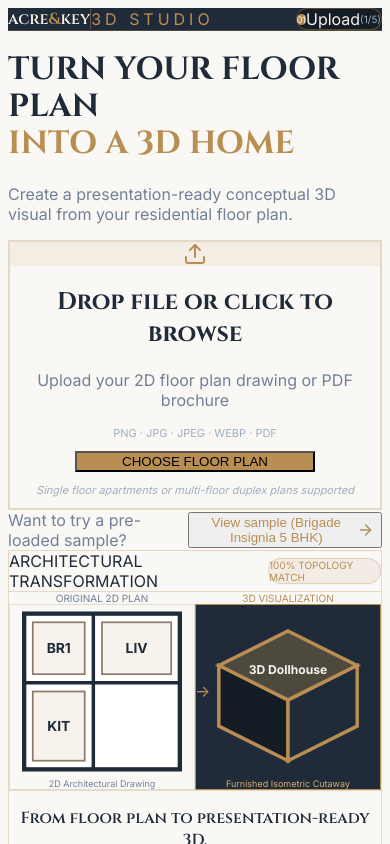
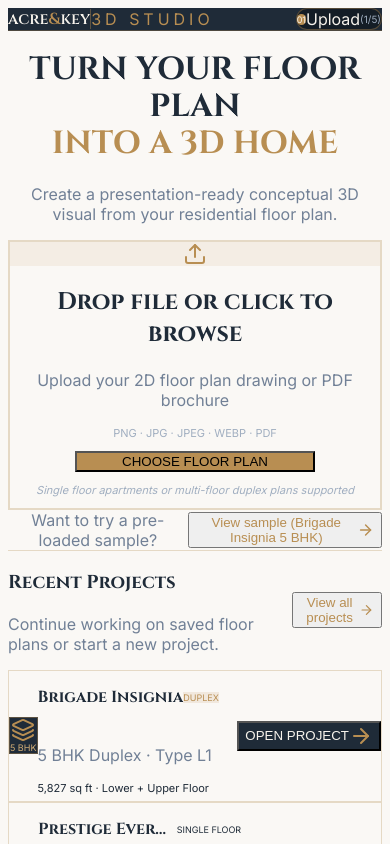
Before and after one commit to arviind-patidar/AnK_3D, a Next.js app: page / in a window 390 px wide. Shown: the top 844 px of the page. Built offline with nearby package versions, Linux system fonts and the light colour scheme.

Commit message:
Remove Architectural Transformation graphic from first section

```diff
--- a/components/screens/UploadScreen.tsx
+++ b/components/screens/UploadScreen.tsx
@@ -70,16 +70,14 @@ export const UploadScreen: React.FC<UploadScreenProps> = ({
 
   return (
     <div className="w-full max-w-[1380px] mx-auto px-6 sm:px-8 lg:px-10 py-6 space-y-10">
-      {/* Top Hero Layout: 55% Left (Title + Dropzone) / 45% Right (Before/After Visual) */}
-      <div className="grid grid-cols-1 lg:grid-cols-12 gap-8 items-stretch">
-        {/* Left Column: Title, Subtitle, Upload Card, Sample Link (7 cols ~58%) */}
-        <div className="lg:col-span-7 flex flex-col justify-between space-y-6">
+      {/* Top Hero Layout: Centered Title + Dropzone */}
+      <div className="max-w-3xl mx-auto flex flex-col justify-between space-y-6 text-center">
         <div className="space-y-3">
           <h1 className="font-serif font-extrabold text-3xl sm:text-4xl lg:text-[42px] leading-[1.15] text-[#1F2B38] tracking-tight">
             TURN YOUR FLOOR PLAN <br />
             <span className="text-[#B88E52]">INTO A 3D HOME</span>
           </h1>
-            <p className="text-sm sm:text-base text-[#718096] font-normal max-w-xl leading-relaxed">
+          <p className="text-sm sm:text-base text-[#718096] font-normal max-w-xl mx-auto leading-relaxed">
             Create a presentation-ready conceptual 3D visual from your residential floor plan.
           </p>
         </div>
@@ -93,7 +91,7 @@ export const UploadScreen: React.FC<UploadScreenProps> = ({
           onDragLeave={() => setDragOver(false)}
           onDrop={handleDrop}
           onClick={() => fileInputRef.current?.click()}
-            className={`bg-[#FAF8F5] border-2 rounded-2xl p-6 sm:p-7 text-center cursor-pointer transition-all shadow-sm ${
+          className={`bg-[#FAF8F5] border-2 rounded-2xl p-8 sm:p-10 text-center cursor-pointer transition-all shadow-sm ${
             dragOver
               ? 'border-[#B88E52] bg-[#B88E52]/10 scale-[1.01]'
               : 'border-[#E5D9C5] hover:border-[#B88E52] hover:shadow-md'
@@ -108,22 +106,22 @@ export const UploadScreen: React.FC<UploadScreenProps> = ({
             className="hidden"
           />
 
-            <div className="w-10 h-10 rounded-xl bg-[#B88E52]/10 text-[#B88E52] flex items-center justify-center mx-auto mb-2.5">
-              <Upload className="w-5 h-5" />
+          <div className="w-12 h-12 rounded-xl bg-[#B88E52]/10 text-[#B88E52] flex items-center justify-center mx-auto mb-3">
+            <Upload className="w-6 h-6" />
           </div>
 
-            <h2 className="font-serif font-bold text-lg sm:text-xl text-[#1F2B38] tracking-wide">
+          <h2 className="font-serif font-bold text-xl sm:text-2xl text-[#1F2B38] tracking-wide">
             {dragOver ? 'DROP TO UPLOAD' : 'Drop file or click to browse'}
           </h2>
-            <p className="text-xs text-[#718096] mt-1 font-medium">
+          <p className="text-xs sm:text-sm text-[#718096] mt-1 font-medium">
             Upload your 2D floor plan drawing or PDF brochure
           </p>
-            <p className="text-[11px] text-[#A0AEC0] mt-1 font-semibold tracking-wider">
+          <p className="text-[11px] text-[#A0AEC0] mt-1.5 font-semibold tracking-wider">
             PNG · JPG · JPEG · WEBP · PDF
           </p>
 
-            {/* Dominant Primary CTA Button (Width 240px, Height 48px - Never stretch to 100%!) */}
-            <div className="mt-4">
+          {/* Dominant Primary CTA Button (Width 240px, Height 48px - Fixed non-stretching!) */}
+          <div className="mt-5">
             <button
               type="button"
               className="w-[240px] h-12 bg-[#B88E52] hover:bg-[#A37B43] text-white rounded-xl text-xs font-bold uppercase tracking-widest transition shadow-md flex items-center justify-center mx-auto"
@@ -132,13 +130,13 @@ export const UploadScreen: React.FC<UploadScreenProps> = ({
             </button>
           </div>
 
-            <p className="text-[11px] text-[#A0AEC0] italic mt-2.5 font-medium">
+          <p className="text-[11px] text-[#A0AEC0] italic mt-3 font-medium">
             Single floor apartments or multi-floor duplex plans supported
           </p>
         </div>
 
         {/* Sample Link */}
-          <div className="flex items-center gap-2 text-xs">
+        <div className="flex items-center justify-center gap-2 text-xs pt-1">
           <span className="text-[#718096] font-medium">Want to try a pre-loaded sample?</span>
           <button
             type="button"
@@ -148,73 +146,6 @@ export const UploadScreen: React.FC<UploadScreenProps> = ({
             <span>View sample (Brigade Insignia 5 BHK)</span>
             <ArrowRight className="w-3.5 h-3.5" />
           </button>
-          </div>
-        </div>
-
-        {/* Right Column: Before / After Architectural Visual (5 cols ~42%) */}
-        <div className="lg:col-span-5 bg-white border border-[#E5D9C5] rounded-2xl p-6 shadow-sm flex flex-col justify-between space-y-6">
-          <div className="space-y-4">
-            <div className="flex items-center justify-between border-b border-[#E5D9C5] pb-3">
-              <span className="text-xs font-bold text-[#1F2B38] uppercase tracking-wider">
-                Architectural Transformation
-              </span>
-              <span className="text-[10px] font-bold text-[#B88E52] bg-[#B88E52]/10 px-2.5 py-0.5 rounded-full border border-[#B88E52]/30">
-                100% TOPOLOGY MATCH
-              </span>
-            </div>
-
-            {/* Crisp Before/After SVG Diagram (No blank boxes!) */}
-            <div className="grid grid-cols-2 gap-4 items-center">
-              {/* Left: 2D Floor Plan Graphic */}
-              <div className="space-y-2 text-center">
-                <span className="text-[10px] font-bold tracking-wider text-[#718096] uppercase block">
-                  ORIGINAL 2D PLAN
-                </span>
-                <div className="bg-[#FAF8F5] border border-[#E2DCD2] rounded-xl p-3 aspect-square flex flex-col items-center justify-center shadow-inner relative overflow-hidden">
-                  <svg viewBox="0 0 100 100" className="w-full h-full text-[#1F2B38]">
-                    <rect x="5" y="5" width="90" height="90" fill="#FFF" stroke="#1F2B38" strokeWidth="2.5" />
-                    <line x1="5" y1="45" x2="95" y2="45" stroke="#1F2B38" strokeWidth="2" />
-                    <line x1="45" y1="5" x2="45" y2="95" stroke="#1F2B38" strokeWidth="2" />
-                    <rect x="10" y="10" width="30" height="30" fill="#F7F3EC" stroke="#8C7A6B" strokeWidth="1" />
-                    <text x="25" y="28" fontSize="8" fontWeight="bold" textAnchor="middle" fill="#1F2B38">BR1</text>
-                    <rect x="50" y="10" width="40" height="30" fill="#F7F3EC" stroke="#8C7A6B" strokeWidth="1" />
-                    <text x="70" y="28" fontSize="8" fontWeight="bold" textAnchor="middle" fill="#1F2B38">LIV</text>
-                    <rect x="10" y="50" width="30" height="40" fill="#F7F3EC" stroke="#8C7A6B" strokeWidth="1" />
-                    <text x="25" y="73" fontSize="8" fontWeight="bold" textAnchor="middle" fill="#1F2B38">KIT</text>
-                  </svg>
-                  <span className="text-[9px] font-bold text-[#718096] mt-1">2D Architectural Drawing</span>
-                </div>
-              </div>
-
-              {/* Right: 3D Visual Render Graphic */}
-              <div className="space-y-2 text-center relative">
-                <div className="absolute -left-4 top-1/2 -translate-y-1/2 z-10 text-[#B88E52] font-bold text-base">
-                  →
-                </div>
-                <span className="text-[10px] font-bold tracking-wider text-[#B88E52] uppercase block">
-                  3D VISUALIZATION
-                </span>
-                <div className="bg-[#1F2B38] border border-[#B88E52] rounded-xl p-3 aspect-square flex flex-col items-center justify-center shadow-md relative overflow-hidden">
-                  <svg viewBox="0 0 100 100" className="w-full h-full">
-                    <polygon points="50,15 90,35 50,55 10,35" fill="#B88E52" fillOpacity="0.3" stroke="#B88E52" strokeWidth="2" />
-                    <polygon points="10,35 50,55 50,90 10,70" fill="#141D26" stroke="#B88E52" strokeWidth="2" />
-                    <polygon points="50,55 90,35 90,70 50,90" fill="#1F2B38" stroke="#B88E52" strokeWidth="2" />
-                    <text x="50" y="40" fontSize="7" fontWeight="bold" textAnchor="middle" fill="#F7F3EC">3D Dollhouse</text>
-                  </svg>
-                  <span className="text-[9px] font-bold text-[#D4AF77] mt-1">Furnished Isometric Cutaway</span>
-                </div>
-              </div>
-            </div>
-          </div>
-
-          <div className="text-center space-y-0.5 border-t border-[#E5D9C5] pt-3.5 w-full">
-            <p className="font-serif font-bold text-xs text-[#1F2B38]">
-              From floor plan to presentation-ready 3D.
-            </p>
-            <p className="text-[10px] font-bold tracking-widest text-[#B88E52] uppercase">
-              SAME SPACE. A CLEARER STORY.
-            </p>
-          </div>
         </div>
       </div>
 
```
Lines whose indentation alone changed are shown as unchanged.
